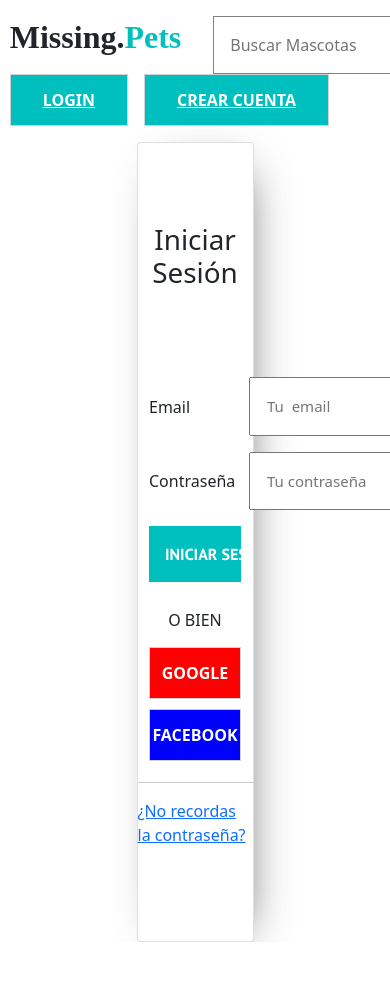
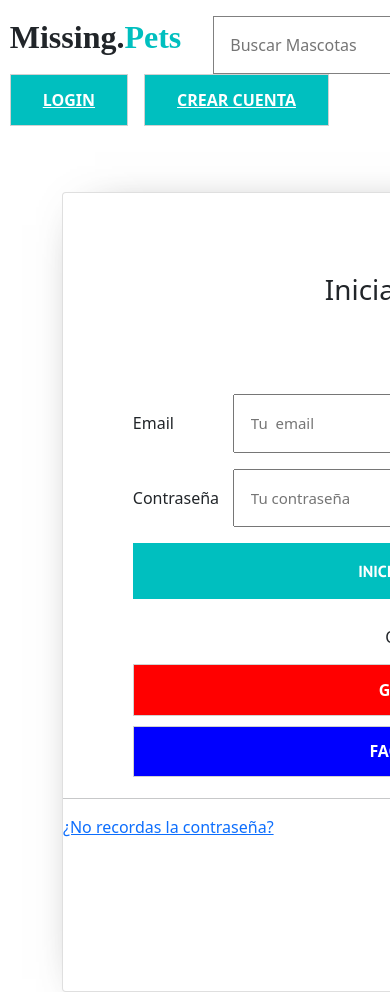
Before and after one commit to Diegolmi/MissingPets2, a Next.js app: page /login in a window 390 px wide. Shown: the top 992 px of the page. Before the commit the page ends 942 px from the top, so only its background shows below. Built offline with nearby package versions, Linux system fonts and the light colour scheme; no server answers.

Commit message:
estilos y responsive

```diff
--- a/components/layout/DetallesMascotas.js
+++ b/components/layout/DetallesMascotas.js
@@ -14,6 +14,7 @@ const Mascotas = styled.li`
   justify-content: space-between;
   align-items: center;
   border-bottom: 1px solid #e1e1e1;
+
 `;
 const DescripcionMascotas = styled.div`
   flex: 0 1 300px;
@@ -21,6 +22,7 @@ const DescripcionMascotas = styled.div`
   /* grid-template-columns: 1fr 3fr; */
   column-gap: 3rem;
   height: 450px;
+
 `;
 const Titulo = styled.a`
   font-weight: bold;
--- a/pages/login.js
+++ b/pages/login.js
@@ -10,10 +10,9 @@ import {
   Error,
 } from '../components/ui/Formulario';
 import firebase from '../firebase/firebase';
-
 import useValidacion from '../hooks/useValidacion';
 import validarIniciarSesion from '../validacion/validarIniciarSesion';
-import { Card } from 'react-bootstrap';
+import { Card, Container } from 'react-bootstrap';
 import ButtonGoogle from '../components/ui/BotonGoogle';
 import ButtonFacebook from '../components/ui/BotonFacebook';
 import Link from 'next/link';
@@ -64,19 +63,9 @@ const Login = () => {
   return (
     <>
       <Layout>
-        <div
-          css={css`
-            display: flex;
-            justify-content: center;
-          `}
-        >
-          <Card
-            css={css`
-              box-shadow: 10px 10px 49px -23px rgba(0,0,0,0.75);
-              width: 30%;
-              height: 800px;
-            `}
-          >
+        <Container fluid className='containerLogin'>
+          <div className='contenedorCard'>
+            <Card className='cardLogin'>
               <h1
                 css={css`
                   margin-top: 5rem;
@@ -119,24 +108,24 @@ const Login = () => {
               </Formulario>
 
               <div
+                className="contenedorLoginRedes"
+              >
+                <span
                   css={css`
-                display: flex;
-                align-items: center;
-                justify-content: center;
-                flex-direction: column;
+                    margin: 10px;
                   `}
                 >
-              <span css={css`
-                margin:10px;
-              `} > O BIEN </span>
+                  {' '}
+                  O BIEN{' '}
+                </span>
                 <ButtonGoogle onClick={authGoogle}>Google</ButtonGoogle>
                 <ButtonFacebook onClick={authFacebook}>Facebook</ButtonFacebook>
-
               </div>
-            <hr/>
+              <hr />
               <Link href='/recupero'>¿No recordas la contraseña?</Link>
             </Card>
           </div>
+        </Container>
       </Layout>
     </>
   );
--- a/public/static/css/app.css
+++ b/public/static/css/app.css
@@ -1,18 +1,100 @@
-.listado-mascotas {
-    background-color: #f3f3f3
+/* .listado-mascotas {
+    background-color: #af3f3f  !important;
+    width: 95% !important;
+
+} */
+.contenedor {
+  background-color: whitesmoke !important;
+  /* max-width: 1200px; */
+  width: 95% !important ;
+  padding: 5rem 0;
+  margin: 0 auto;
 }
-.contenedor {
-    max-width: 1200pz;
-    width: 95%;
-    padding: 5rem 0;
-    margin: 0 auto;
+.contenedor ul {
+  display: grid;
+  grid-template-columns: repeat(auto-fill, minmax(400px, 1fr));
+  /* gap: 20; */
 }
 
 .bg-white {
-    background-color: #FFF;
-
+  background-color: #fff;
 }
 .mapa {
-    height: 700px;
+  height: 700px;
+}
+/* style Login */
 
+.contenedorCard {
+  display: flex;
+  justify-content: center;
 }
+.cardLogin {
+  box-shadow: 10px 10px 49px -23px rgba(0, 0, 0, 0.75);
+  width: 40%;
+  height: 800px;
+  margin-top: 50px;
+}
+.contenedorLoginRedes {
+  display: flex;
+  align-items: center;
+  justify-content: center;
+  flex-direction: column;
+}
+
+@media (max-width: 576px) {
+  /* .listado-mascotas {
+        background-color: rgb(33, 218, 42)  !important;
+        width:780px !important;
+
+    } */
+  .contenedor {
+    background-color: whitesmoke !important;
+
+    width: 800px !important ;
+    padding: 10px !important;
+    margin-left: -10px !important;
+  }
+  .contenedor ul {
+    display: grid;
+    grid-template-columns: repeat(auto-fill, minmax(300px, 1fr));
+    /* gap: 20; */
+  }
+
+
+  /* style Login */
+  .contenedorCard {
+    display: block;
+  }
+  .cardLogin {
+    box-shadow: 10px 10px 49px -23px rgba(0, 0, 0, 0.75);
+    width: 700px !important;
+    height: 800px;
+    margin-left: 50px;
+  }
+  .contenedorLoginRedes {
+    display: flex;
+    align-items: center;
+    justify-content: center;
+    flex-direction: column;
+  }
+}
+@media (min-width: 768px) and (max-width: 1300px) {
+  .contenedor {
+    background-color: whitesmoke !important;
+
+    width: 1200px !important ;
+    /* padding: 20px !important;  */
+    margin-left: -5px !important;
+    margin: 10px !important;
+  }
+  .detallesMascotas {
+    padding: 20px !important;
+  }
+  .contenedor ul {
+    display: grid;
+    grid-template-columns: repeat(auto-fill, minmax(300px, 1fr));
+
+    margin: 20px !important;
+    gap: 20;
+  }
+}
```
Also changed, not shown: pages/index.js (+8 -8 lines), public/static/css/styleLogin.css (added). Lines whose indentation alone changed are shown as unchanged.
